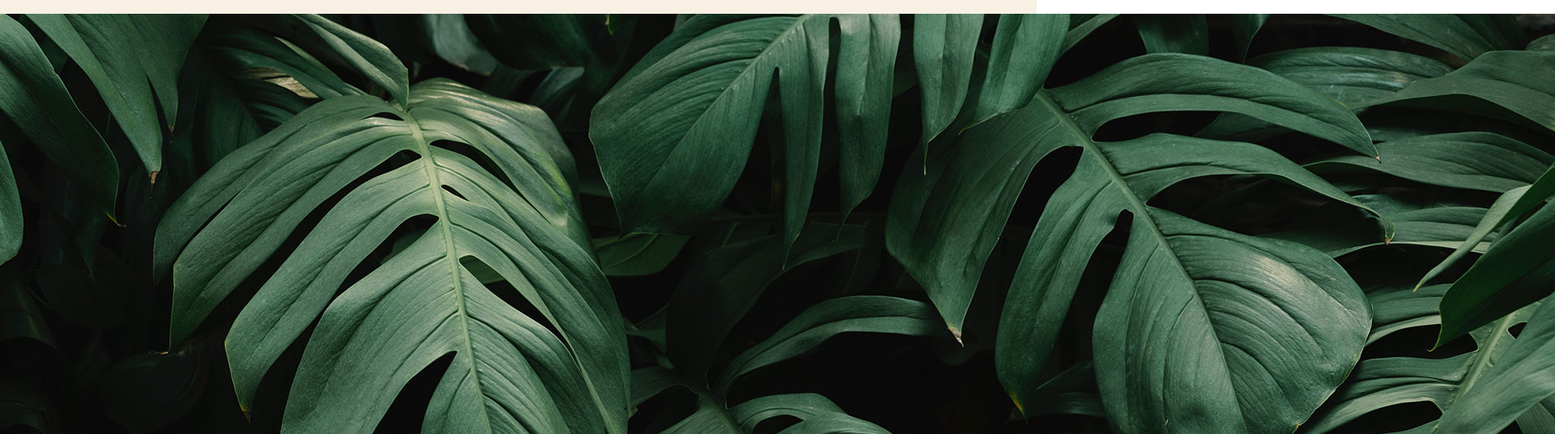
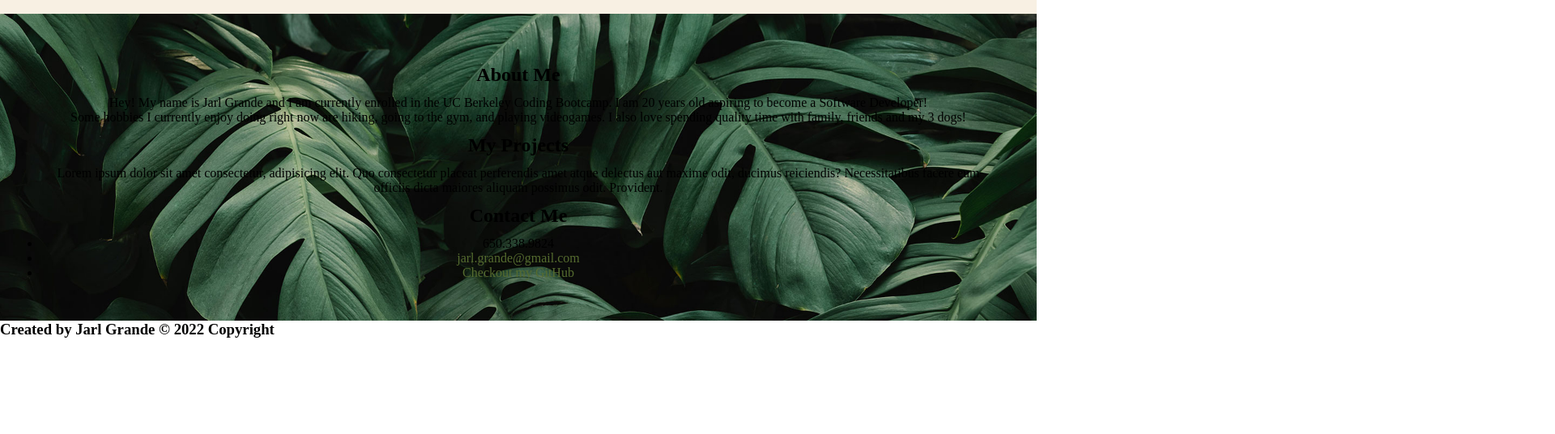
Before and after one commit to jarag3/jarl-grande-professional-portfolio, a plain HTML site: page Develop/index.html in a window 1280 px wide. Shown: the part 80-616 px from the top of the page at 81% size, 1920 px wide, since content can reach past the window. Drawn offline with Linux system fonts and the light colour scheme.

Commit message:
started main content styling

```diff
--- a/Develop/assets/css/style.css
+++ b/Develop/assets/css/style.css
@@ -48,3 +48,18 @@
     color: darkolivegreen;
 }
 /* End Header Styling */
+
+/* Start Main Content Styling */
+main {
+    display: flex;
+    flex-direction: column;
+    padding: 50px;
+    text-align: center;
+    background-image: url("../images/leafybackround.jpg");
+    background-size: cover;
+}
+
+main h2 {
+    padding: 12px 0 12px 0;
+    text-decoration: solid;
+}
--- a/Develop/index.html
+++ b/Develop/index.html
@@ -35,7 +35,7 @@
 
     <!-- Start Hero -->
     <section class="hero">
-        <img class="hero-img" src="./assets/images/leafybackround.jpg" alt="green leaves">
+        <!-- <img class="hero-img" src="./assets/images/leafybackround.jpg" alt="green leaves"> -->
     </section>
     <!-- End Hero -->
 
```
